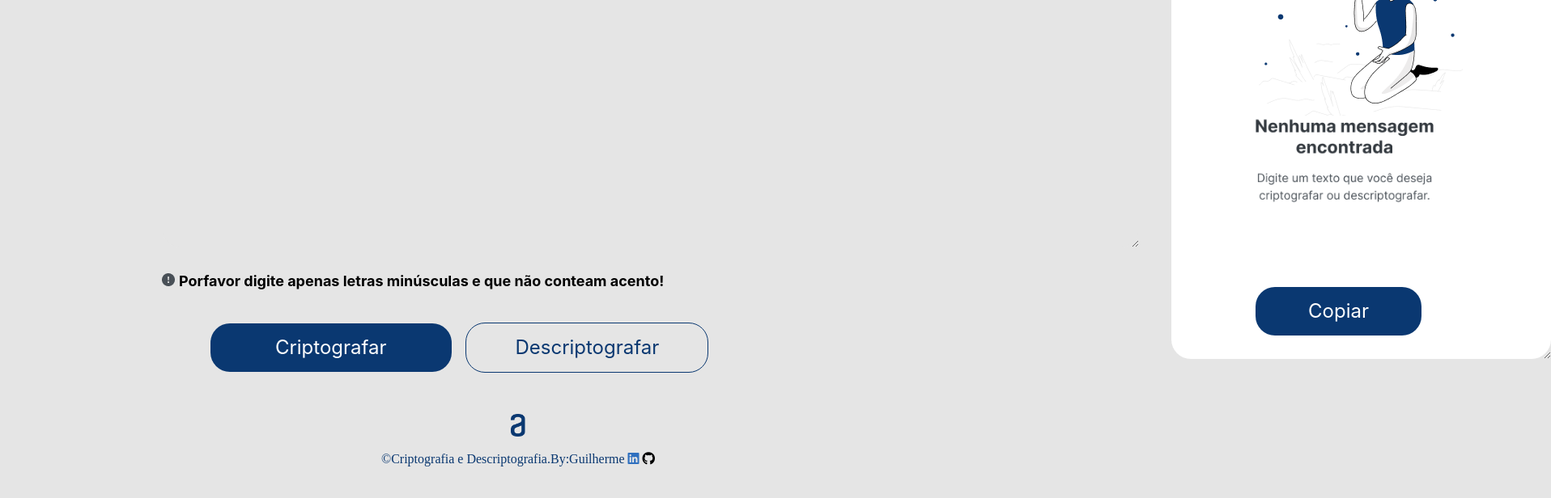
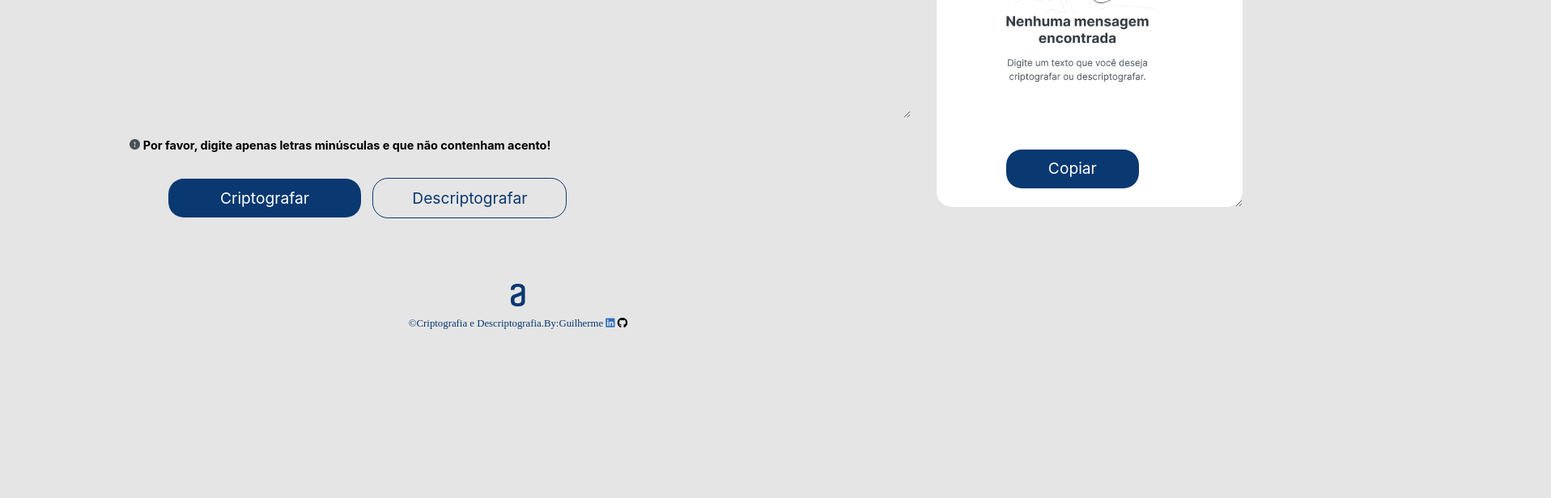
Before and after one commit to GuilhermeBauer16/Encriptador_e_desencriptador, a plain HTML site: page index.html in a window 1280 px wide. Shown: the part 342-958 px from the top of the page at 81% size, 1916 px wide, since content can reach past the window. Drawn offline with Linux system fonts and the light colour scheme.

Commit message:
Alterações visuais

```diff
--- a/index.html
+++ b/index.html
@@ -14,6 +14,11 @@
 
     <body>
 
+        <style>
+            html {
+              zoom: 80%;
+            }
+        </style>
         <header>
                 <H1>Encriptador</H1>
                 <img class="imagemLogo" src="imagem/logoAlura.png" alt="Logo da Alura">
@@ -29,7 +34,7 @@
 
                      <div>
 
-                        <h6>Porfavor digite apenas letras minúsculas e que não conteam acento!</h6>
+                        <h6>Por favor, digite apenas letras minúsculas e que não contenham acento!</h6>
                      </div>
 
                      <div clas="botoes">
--- a/style.css
+++ b/style.css
@@ -21,6 +21,7 @@ h1 {
     text-align: center;
     color: #0A3871;
     padding-top: 30px;
+
 }
 
 main {
@@ -168,13 +169,6 @@ h6:before{
 
 }
 
-/* .btn-copiar-click {
-
-    background: red;
-    color: #FFFFFF;
-
-} */
-
 .btn-copiar:hover{
 
     background: green;
@@ -189,7 +183,7 @@ footer {
     position: relative;
     text-align: center;
     padding: 20px;
-    bottom: 300px;
+    bottom: 250px;
 
 }
 
```
